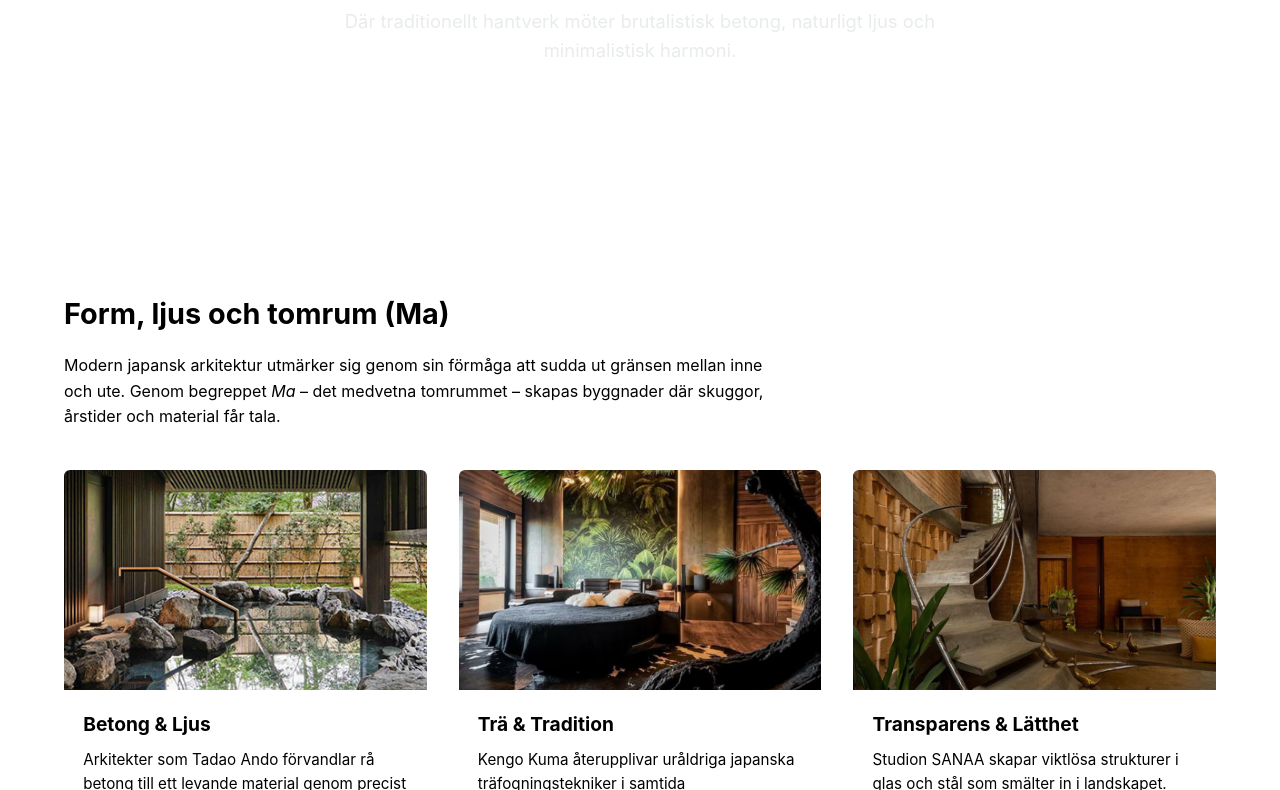
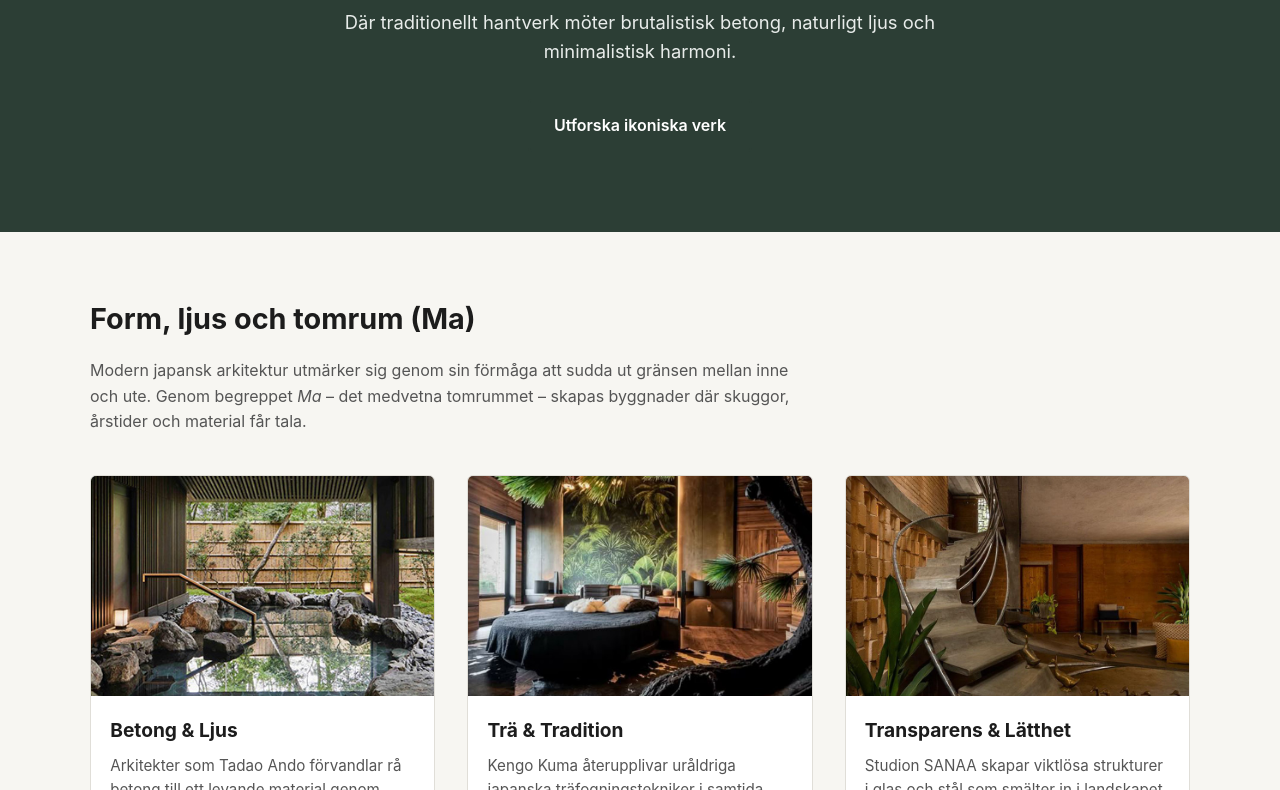
Before and after one commit to mariammksm/Programmering, a plain HTML site: page index.html in a window 1280 px wide. Shown: the part 225-1015 px from the top of the page. Drawn offline with Linux system fonts and the light colour scheme.

Commit message:
Revert "döda mig"
This reverts commit 1e4e4940dba64b06945924692b357f479f832132.

```diff
--- a/css/style.css
+++ b/css/style.css
@@ -1,15 +1,13 @@
 /* Grundinställningar och variabler */
 :root {
-   :root {
     --bg-color: #f7f6f2;
     --surface-color: #ffffff;
     --text-color: #1c1c1c;
-    --muted-text: #1c1c1c;
-    --accent-color: #1e2b24;
-    --accent-hover: #121a16;
+    --muted-text: #555555;
+    --accent-color: #2c3e35;
+    --accent-hover: #1d2923;
     --border-color: #e0ded8;
     --max-width: 1100px;
-}
 }
 
 * {
```
